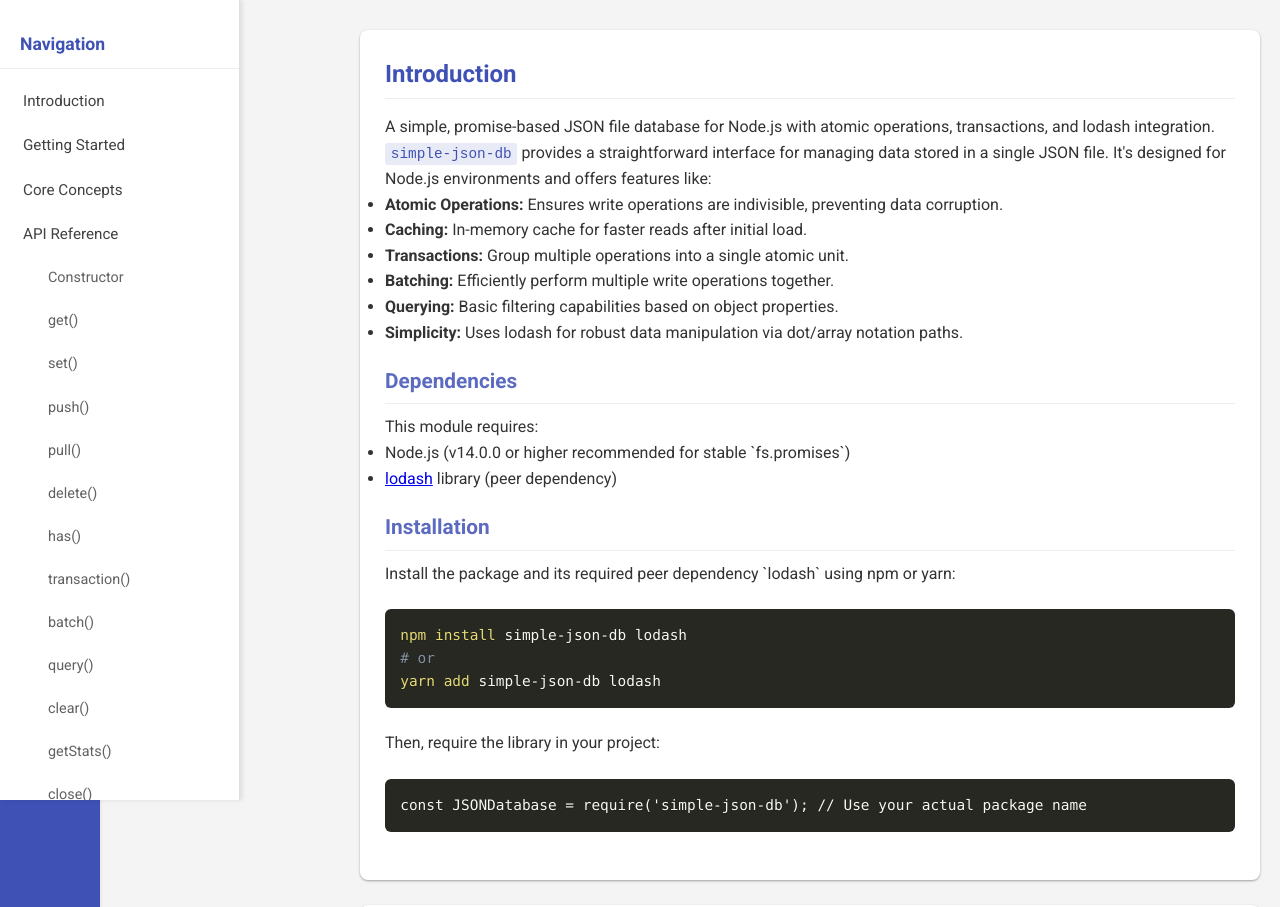
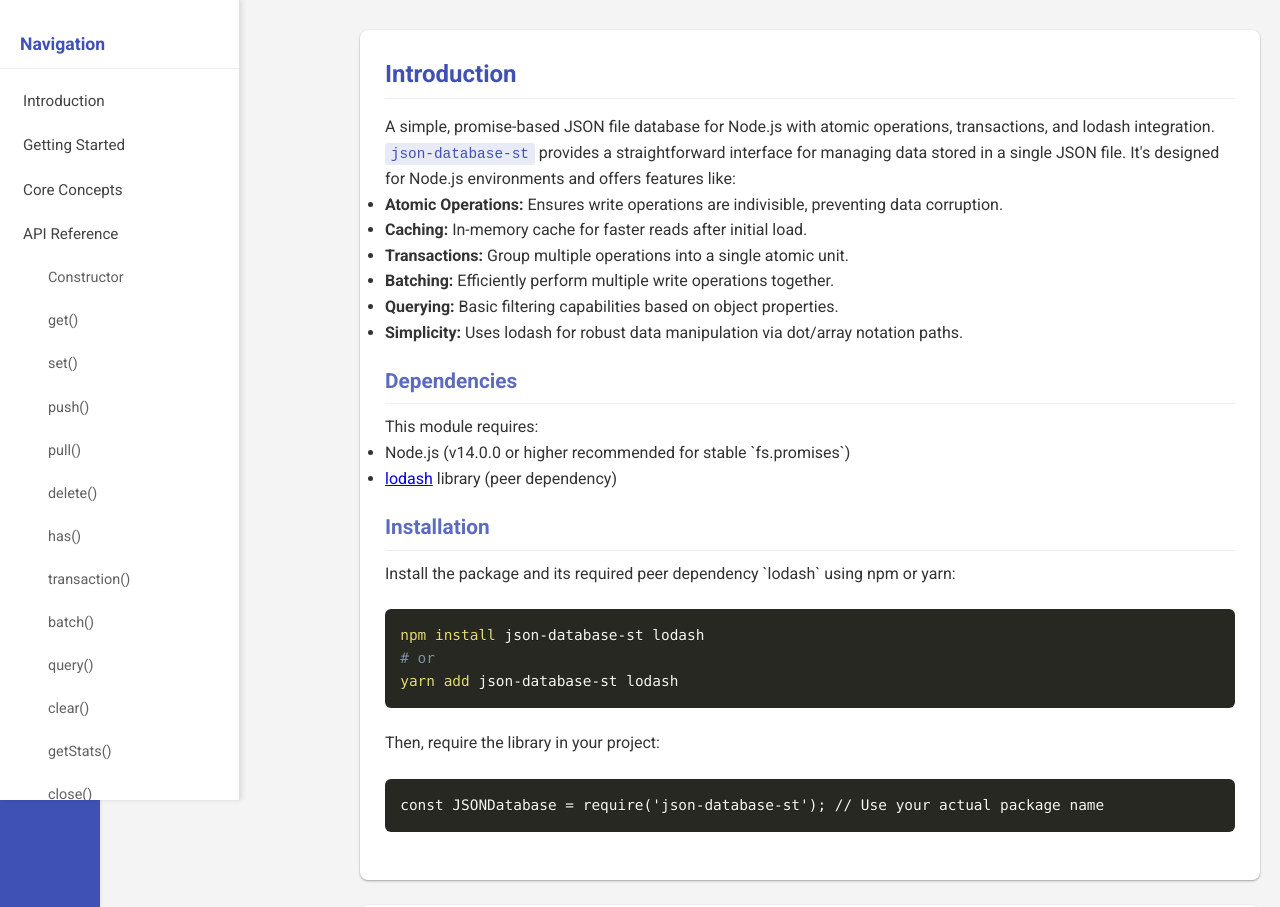
Before and after one commit to sethunthunder111/json-database-st, a plain HTML site: page docs/index.html in a window 1280 px wide. Shown: the top 907 px of the page. Drawn offline with nearby package versions, Linux system fonts and the light colour scheme.

Commit message:
Update index.html

```diff
--- a/docs/index.html
+++ b/docs/index.html
@@ -3,7 +3,7 @@
 <head>
     <meta charset="UTF-8">
     <meta name="viewport" content="width=device-width, initial-scale=1.0">
-    <title>Simple JSON DB - Documentation</title>
+    <title>JSONDatabase by ST</title>
     <!-- Google Fonts - Roboto -->
     <link rel="preconnect" href="https://fonts.googleapis.com">
     <link rel="preconnect" href="https://fonts.gstatic.com" crossorigin>
@@ -138,7 +138,7 @@
                          A simple, promise-based JSON file database for Node.js with atomic operations, transactions, and lodash integration.
                      </p>
                      <p>
-                        <code>simple-json-db</code> provides a straightforward interface for managing data stored in a single JSON file. It's designed for Node.js environments and offers features like:
+                        <code>json-database-st</code> provides a straightforward interface for managing data stored in a single JSON file. It's designed for Node.js environments and offers features like:
                     </p>
                     <ul>
                         <li><strong>Atomic Operations:</strong> Ensures write operations are indivisible, preventing data corruption.</li>
@@ -158,11 +158,11 @@
 
                     <h3>Installation</h3>
                     <p>Install the package and its required peer dependency `lodash` using npm or yarn:</p>
-                    <pre><code class="language-bash">npm install simple-json-db lodash
+                    <pre><code class="language-bash">npm install json-database-st lodash
 # or
-yarn add simple-json-db lodash</code></pre>
+yarn add json-database-st lodash</code></pre>
                     <p>Then, require the library in your project:</p>
-                    <pre><code class="language-javascript">const JSONDatabase = require('simple-json-db'); // Use your actual package name</code></pre>
+                    <pre><code class="language-javascript">const JSONDatabase = require('json-database-st'); // Use your actual package name</code></pre>
                 </section>
 
                 <!-- Getting Started Card -->
@@ -170,7 +170,7 @@
                     <h2>Getting Started</h2>
                     <p>Here's a basic example of how to use the database:</p>
                     <pre><code class="language-javascript">// main.js
-const JSONDatabase = require('simple-json-db'); // Use your package name
+const JSONDatabase = require('json-database-st'); // Use your package name
 const path = require('path');
 
 // Create or load 'my_database.json' in a 'data' subdirectory
@@ -281,7 +281,7 @@
                             <li>Starts asynchronous loading/creation of the file into the cache. Operations implicitly await this initialization.</li>
                         </ul>
                         <h4>Example:</h4>
-                        <pre><code class="language-javascript">const JSONDatabase = require('simple-json-db');
+                        <pre><code class="language-javascript">const JSONDatabase = require('json-database-st');
 const path = require('path');
 
 const db1 = new JSONDatabase('data'); // Targets ./data.json
```
